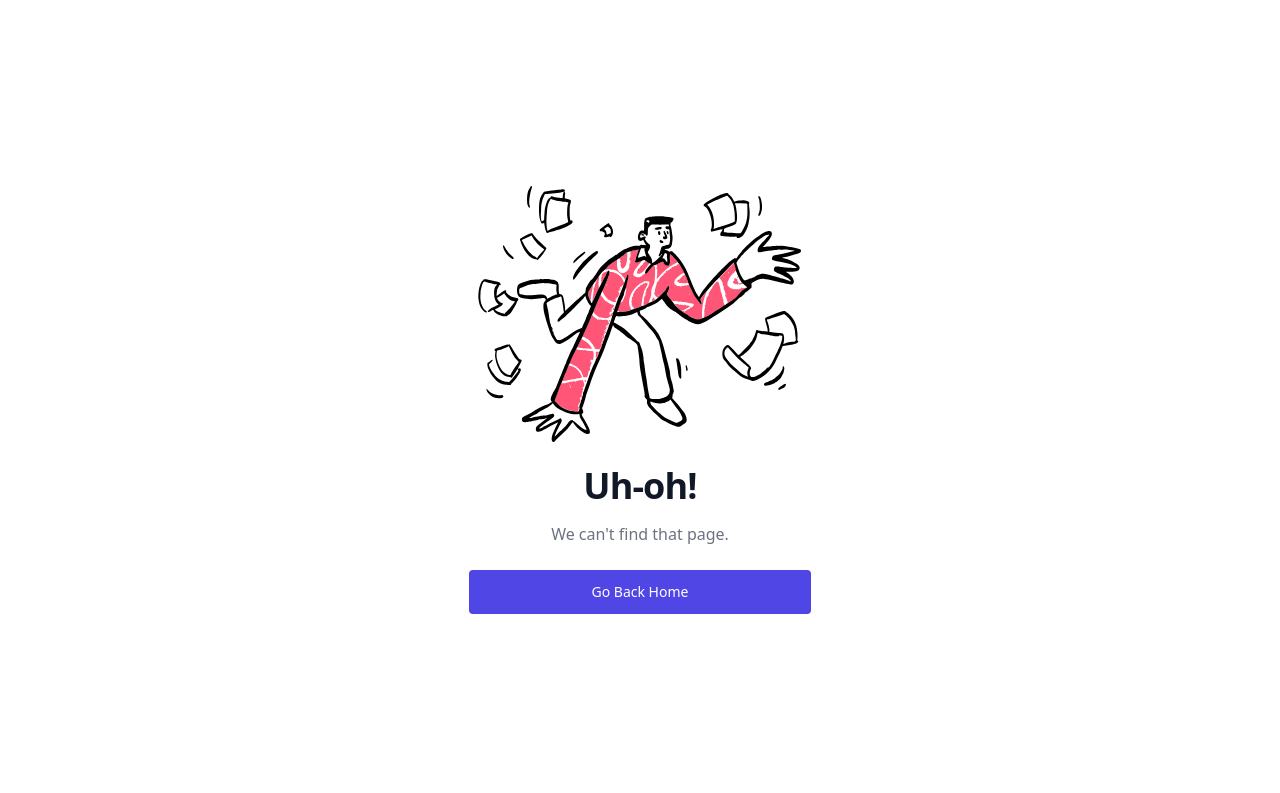
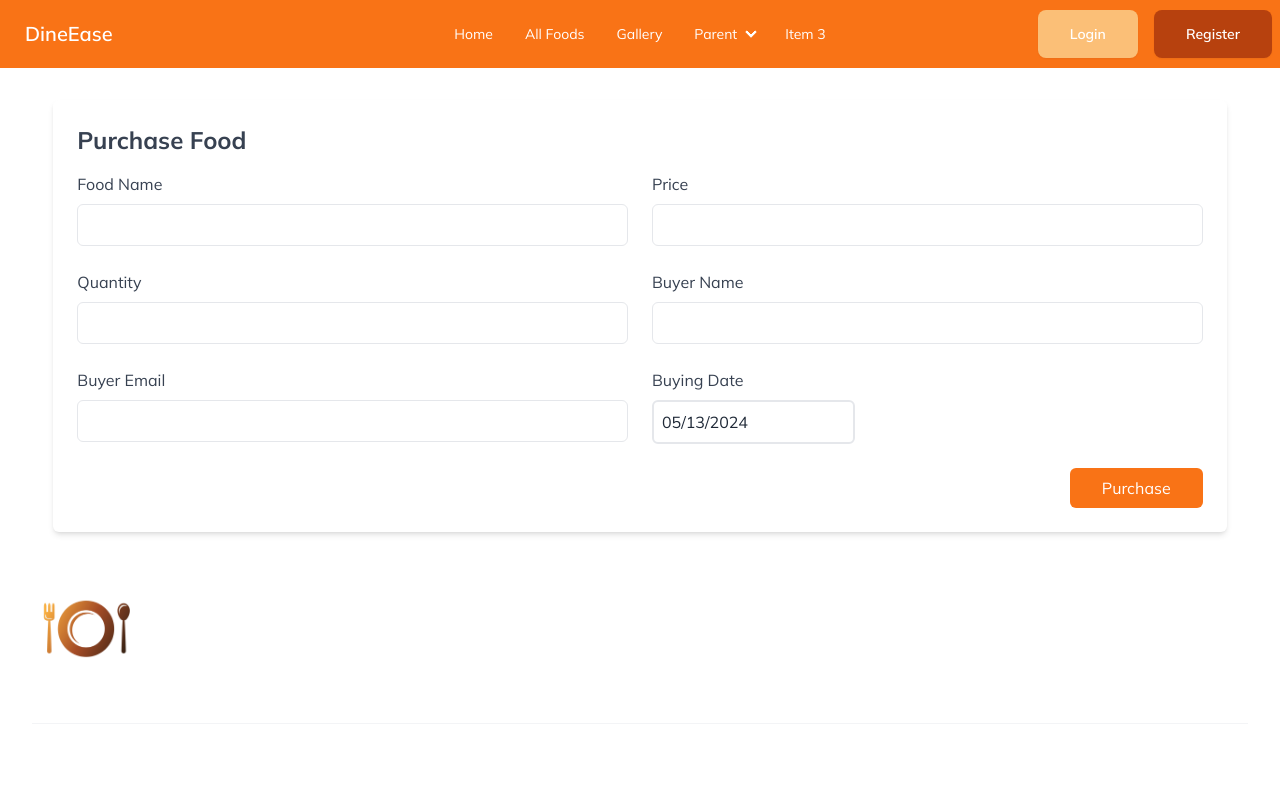
Before and after one commit to adnan2508/dine-ease, a React (Vite) app: page /foodPurchase in a window 1280 px wide. Shown: the top 793 px of the page. Built offline with nearby package versions, Linux system fonts and the light colour scheme; no server answers.

Commit message:
toase added

```diff
--- a/package.json
+++ b/package.json
@@ -15,6 +15,7 @@
     "localforage": "^1.10.0",
     "match-sorter": "^6.3.4",
     "react": "^18.2.0",
+    "react-datepicker": "^6.9.0",
     "react-dom": "^18.2.0",
     "react-helmet": "^6.1.0",
     "react-hot-toast": "^2.4.1",
--- a/src/main.jsx
+++ b/src/main.jsx
@@ -16,6 +16,7 @@ import Register from './pages/Register.jsx';
 import { Toaster } from 'react-hot-toast';
 import AddFood from './pages/AddFood.jsx';
 import FoodDetails from './pages/FoodDetails.jsx';
+import FoodPurchase from './pages/FoodPurchase.jsx';
 
 const router = createBrowserRouter([
   {
@@ -36,6 +37,11 @@ const router = createBrowserRouter([
     path: "/food/:id",
     element: <FoodDetails></FoodDetails>,
     loader: ({params}) => fetch(`${import.meta.env.VITE_API_URL}food/${params.id}`),
+  },
+  {
+    path: "/foodPurchase",
+    element: <FoodPurchase></FoodPurchase>,
+    // loader: ({params}) => fetch(`${import.meta.env.VITE_API_URL}food/${params.id}`),
   },
   {
     path: "/gallery",
--- a/src/pages/FoodDetails.jsx
+++ b/src/pages/FoodDetails.jsx
@@ -1,11 +1,12 @@
 import React, { useContext } from "react";
 import Navbar from "../components/Navbar";
 import { Helmet } from "react-helmet";
-import { useLoaderData } from "react-router-dom";
+import { Link, useLoaderData } from "react-router-dom";
 import { AuthContext } from "../provider/AuthProvider";
 
 const FoodDetails = () => {
     const food = useLoaderData();
+    console.log(food);
     const {user} = useContext(AuthContext);
   return (
     <div>
@@ -27,10 +28,11 @@ const FoodDetails = () => {
           <h2 className="card-title font-bold text-3xl">{food.foodName}</h2>
           <p className="mt-8 text-lg font-normal">Category: {food.category}</p>
           <p className="text-lg font-normal">Price: ${food.price}</p>
+          <p className="text-lg font-normal">Add By: {food.admin.name}</p>
           <p className="text-lg font-normal">Origin: {food.foodOrigin}</p>
           <p className="mt-4 text-lg font-normal">{food.description}</p>
           <div className="card-actions justify-end">
-            <button className="btn bg-orange-500 text-white hover:bg-orange-700">Purchase</button>
+            <Link to='/foodPurchase' className="btn bg-orange-500 text-white hover:bg-orange-700">Purchase</Link>
           </div>
         </div>
 
--- /dev/null
+++ b/src/pages/FoodPurchase.jsx
@@ -0,0 +1,162 @@
+import React, { useContext, useState } from "react";
+import Navbar from "../components/Navbar";
+import Footer from "../components/Footer";
+import { AuthContext } from "../provider/AuthProvider";
+import DatePicker from "react-datepicker";
+import "react-datepicker/dist/react-datepicker.css";
+import axios from "axios";
+import toast from "react-hot-toast";
+
+const FoodPurchase = () => {
+  const { user } = useContext(AuthContext);
+  const [startDate, setStartDate] = useState(new Date());
+  const timeElapsed = Date.now();
+  const today = new Date(timeElapsed);
+
+  const handlePurchase = async e => {
+    e.preventDefault();
+    const form = e.target;
+    const foodName = form.food_name.value;
+    const price = parseFloat(form.price.value);
+    const quantity = form.quantity.value;
+    const name = form.name.value;
+    const email = form.email.value;
+    const date = startDate;
+    const status = 'pending'
+
+    const purchaseData = {
+        foodName,
+        price,
+        quantity,
+        name,
+        email,
+        date,
+        status
+    }
+    try{
+        const {data} = await axios.post(`${import.meta.env.VITE_API_URL}purchase`, purchaseData)
+        console.log(data);
+        toast.success('Purchase complete');
+    } catch(err) {
+        console.log(err);
+    }
+  }
+
+
+  return (
+    <div>
+      <Navbar></Navbar>
+      <div className="w-11/12 mx-auto my-8 font-mulish">
+        <section className="p-6 w-full  bg-white rounded-md shadow-md flex-1 md:min-h-[350px]">
+          <h2 className="text-2xl font-bold text-gray-700 capitalize ">
+            Purchase Food
+          </h2>
+
+          <form onSubmit={handlePurchase}>
+            <div className="grid grid-cols-1 gap-6 mt-4 sm:grid-cols-2">
+              <div>
+                <label className="text-gray-700 " htmlFor="food_name">
+                  Food Name
+                </label>
+                <input
+                  id="food_name"
+                  type="text"
+                  name="food_name"
+                  className="block w-full px-4 py-2 mt-2 text-gray-700 bg-white border border-gray-200 rounded-md   focus:border-blue-400 focus:ring-blue-300 focus:ring-opacity-40  focus:outline-none focus:ring"
+                />
+              </div>
+              <div>
+                <label className="text-gray-700 " htmlFor="price">
+                  Price
+                </label>
+                <input
+                  id="price"
+                  type="text"
+                  name="price"
+                  className="block w-full px-4 py-2 mt-2 text-gray-700 bg-white border border-gray-200 rounded-md   focus:border-blue-400 focus:ring-blue-300 focus:ring-opacity-40  focus:outline-none focus:ring"
+                />
+              </div>
+              <div>
+                <label className="text-gray-700 " htmlFor="quantity">
+                  Quantity
+                </label>
+                <input
+                  id="quantity"
+                  type="text"
+                  name="quantity"
+                  className="block w-full px-4 py-2 mt-2 text-gray-700 bg-white border border-gray-200 rounded-md focus:border-blue-400 focus:ring-blue-300 focus:ring-opacity-40  focus:outline-none focus:ring"
+                />
+              </div>
+
+              <div>
+                <label className="text-gray-700 " htmlFor="name">
+                  Buyer Name
+                </label>
+                <input
+                  id="name"
+                  type="text"
+                  name="name"
+                  defaultValue={user?.displayName}
+                  disabled
+                  className="block w-full px-4 py-2 mt-2 text-gray-700 bg-white border border-gray-200 rounded-md   focus:border-blue-400 focus:ring-blue-300 focus:ring-opacity-40  focus:outline-none focus:ring"
+                />
+              </div>
+              <div>
+                <label className="text-gray-700 " htmlFor="emailAddress">
+                  Buyer Email
+                </label>
+                <input
+                  id="emailAddress"
+                  type="email"
+                  name="email"
+                  defaultValue={user?.email}
+                  disabled
+                  className="block w-full px-4 py-2 mt-2 text-gray-700 bg-white border border-gray-200 rounded-md   focus:border-blue-400 focus:ring-blue-300 focus:ring-opacity-40  focus:outline-none focus:ring"
+                />
+              </div>
+
+              {/* <div>
+                <label className="text-gray-700 " htmlFor="comment">
+                  Comment
+                </label>
+                <input
+                  id="comment"
+                  name="comment"
+                  type="text"
+                  className="block w-full px-4 py-2 mt-2 text-gray-700 bg-white border border-gray-200 rounded-md   focus:border-blue-400 focus:ring-blue-300 focus:ring-opacity-40  focus:outline-none focus:ring"
+                />
+              </div> */}
+              <div className="flex flex-col gap-2 ">
+                <label className="text-gray-700">Buying Date</label>
+                {/* {today.toDateString()} */}
+
+                {/* <input
+                  id="date"
+                  name="date"
+                  type="text"
+                //   defaultValue={today.toLocaleDateString()}
+                //   className="block w-full px-4 py-2 mt-2 text-gray-700 bg-white border border-gray-200 rounded-md   focus:border-blue-400 focus:ring-blue-300 focus:ring-opacity-40  focus:outline-none focus:ring"
+                /> */}
+                {/* Date Picker Input Field */}
+                <DatePicker className="border-2 p-2 rounded-md"
+                selected={startDate} onChange={(date) => setStartDate(date)} />
+              </div>
+            </div>
+
+            <div className="flex justify-end mt-6">
+              <button
+                type="submit"
+                className="px-8 py-2.5 leading-5 text-white transition-colors duration-300 transform bg-orange-500 rounded-md hover:bg-orange-700 focus:outline-none focus:bg-orange-600"
+              >
+                Purchase
+              </button>
+            </div>
+          </form>
+        </section>
+      </div>
+      <Footer></Footer>
+    </div>
+  );
+};
+
+export default FoodPurchase;
```
Also changed, not shown: 1 other file (tests, documents, lock files or other folders).
